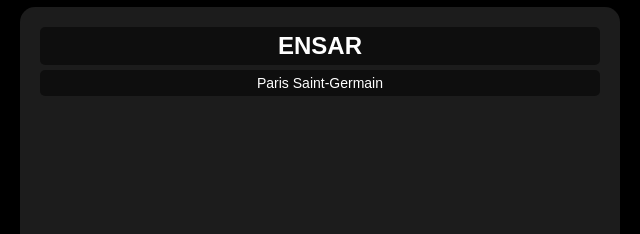
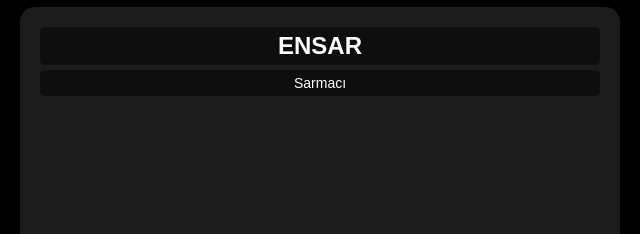
Before and after one commit to enesxz/kadro, a plain HTML site: page index.html in a window 1280 px wide. Shown: the part 138-372 px from the top of the page, 320-960 px from the left. Drawn offline with Linux system fonts and the light colour scheme.

Commit message:
Update index.html

```diff
--- a/index.html
+++ b/index.html
@@ -265,7 +265,7 @@
     <div class="container">
         <div class="header">
             <h1>ENSAR</h1>
-            <p class="subtitle">Paris Saint-Germain</p>
+            <p class="subtitle">Sarmacı</p>
         </div>
         <div class="details">
             <div class="player-info">
```
